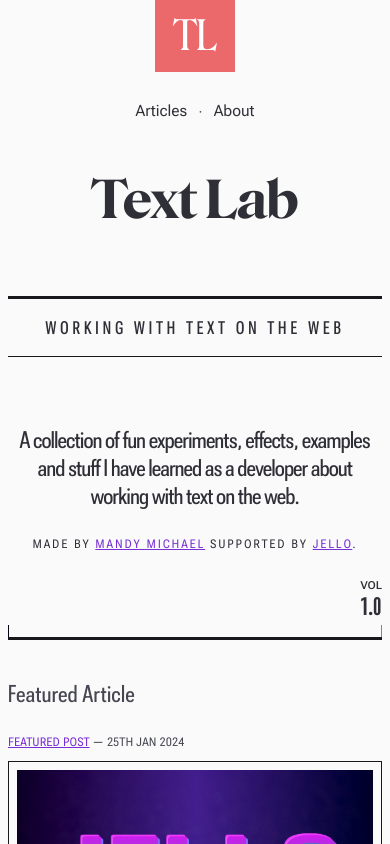
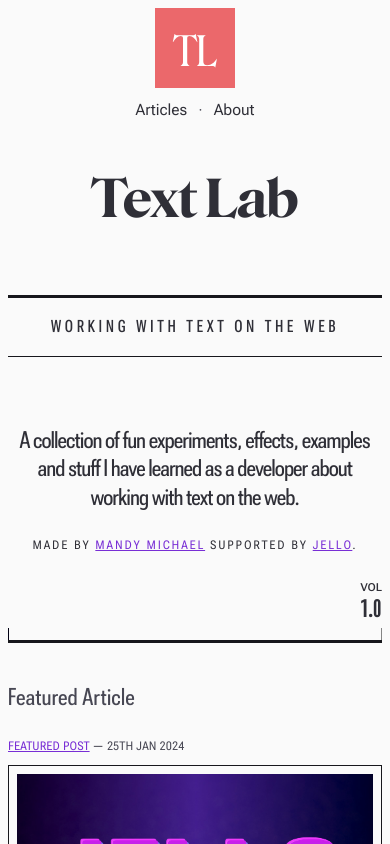
Before and after one commit to mandymichael/textlab, a Next.js app: page / in a window 390 px wide. Shown: the top 844 px of the page. Built offline with nearby package versions, Linux system fonts and the light colour scheme; no server answers.

Commit message:
fix janky header

```diff
--- a/styles/Header.module.css
+++ b/styles/Header.module.css
@@ -9,7 +9,7 @@
 @media screen and (min-width: 48rem) {
   .headerContainer {
     flex-direction: row;
-    height: auto;
+    height: 80px;
     align-items: center;
   }
 }
@@ -18,18 +18,20 @@
   display: block;
   width: 80px;
   height: 80px;
+  position: relative;
 }
 
 .logo {
   width: 80px;
   height: 80px;
   display: block;
+  position: relative;
 }
 
 @media screen and (max-width: 48rem) {
-  .logo {
+  /* .logo {
     margin-top: -1rem;
-  }
+  } */
 }
 
 @media screen and (min-width: 48rem) {
--- a/styles/HomeHeader.module.css
+++ b/styles/HomeHeader.module.css
@@ -52,6 +52,7 @@
   border-bottom: 1px solid #17171c;
   font-stretch: 25%;
   font-variation-settings: "opsz" 31;
+  font-size-adjust: 0.486;
 }
 
 @media screen and (min-width: 48rem) {
--- a/styles/global.css
+++ b/styles/global.css
@@ -6,6 +6,7 @@ body {
   font-family: Roboto, Arial, sans-serif;
   color: #474753;
   background: #fafafa;
+  line-height: 1.2;
 }
 
 a {
```
Also changed, not shown: 2 other files (tests, documents, lock files or other folders).
